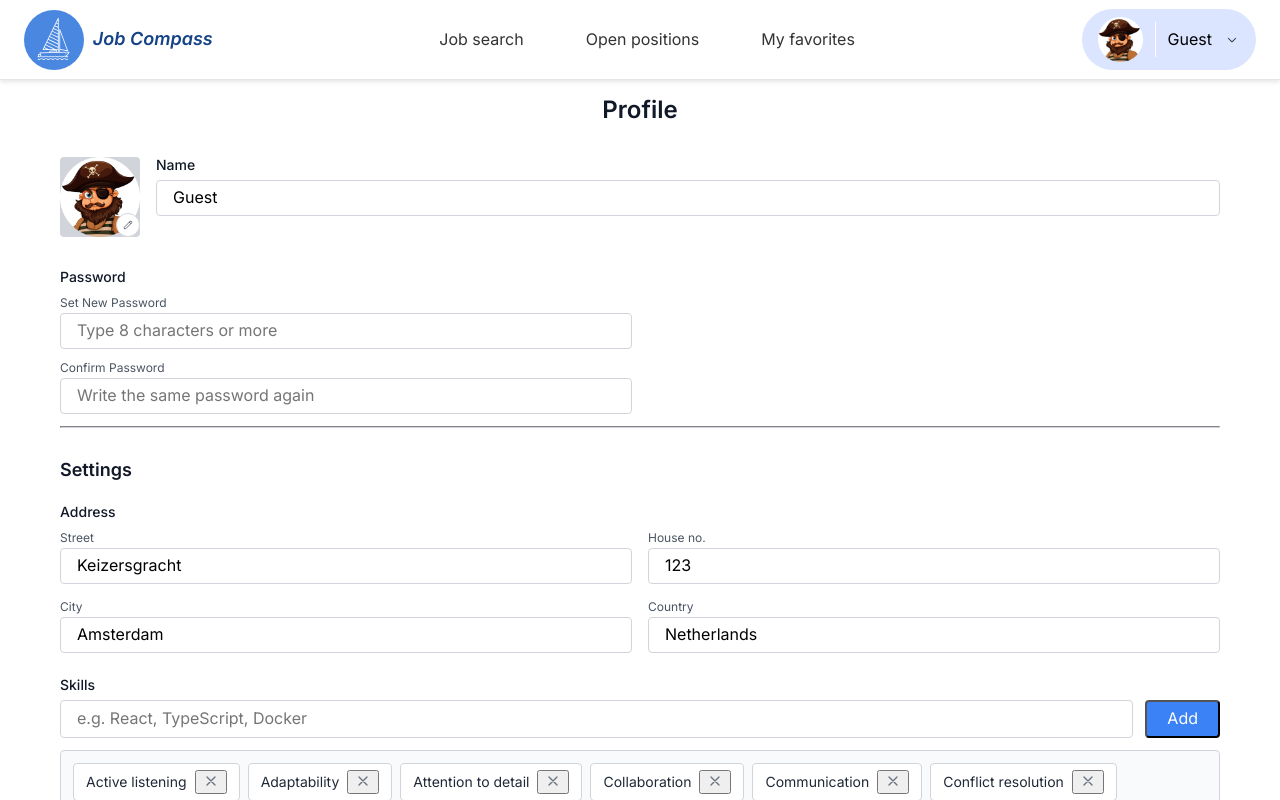
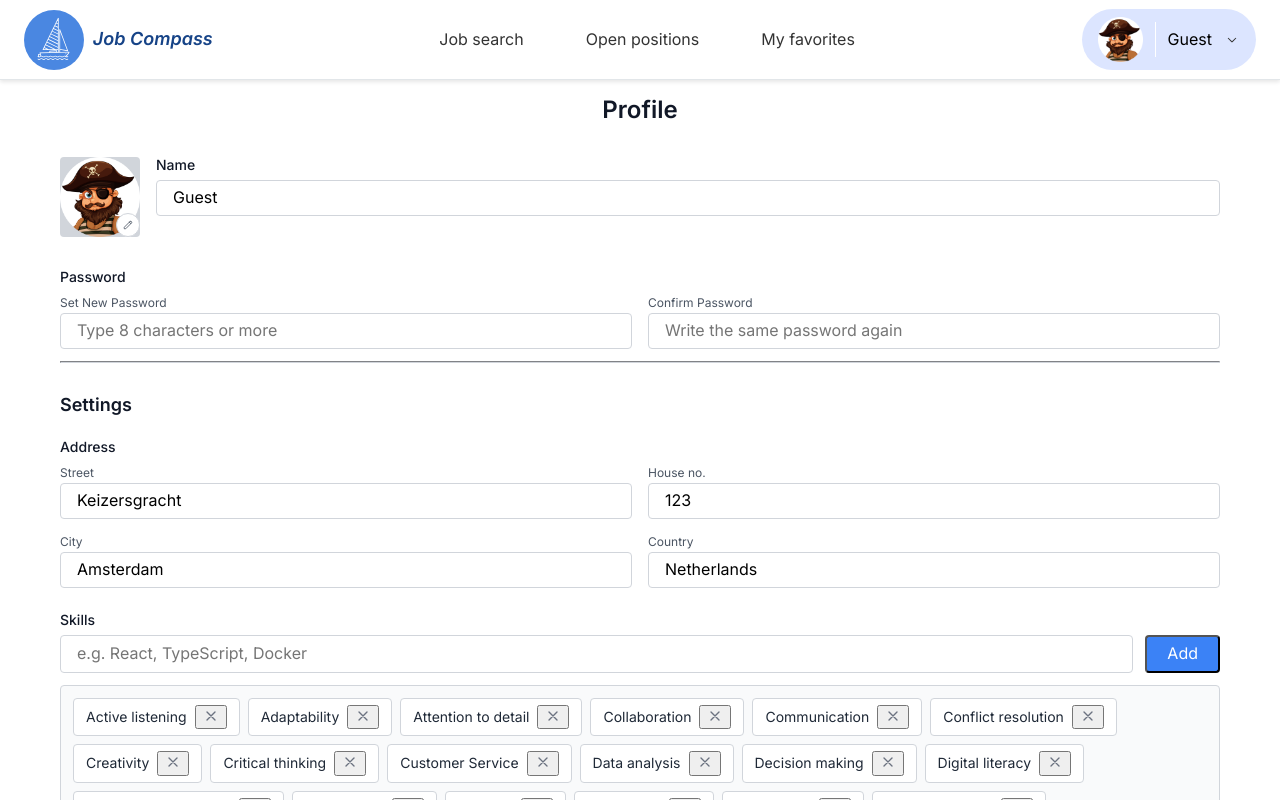
Before and after one commit to HackYourFutureProjects/c53-final-project-group-A, a React (Vite) app in the folder client/: page /profile in a window 1280 px wide. Shown: the top 800 px of the page. Built offline with nearby package versions, Linux system fonts and the light colour scheme.

Commit message:
Remove unnecessary div wrapper in Profile component for cleaner layout

```diff
--- a/client/src/pages/User/Profile.jsx
+++ b/client/src/pages/User/Profile.jsx
@@ -63,8 +63,6 @@ export default function Profile() {
             className="w-full px-4 py-2 border border-gray-300 rounded focus:outline-none focus:ring-2 focus:ring-blue-500"
           />
         </div>
-      </div>
-      <div className="grid grid-cols-2 gap-4 mb-3">
         <div>
           <label className="block text-xs text-gray-600 mb-1">
             Confirm Password
```
